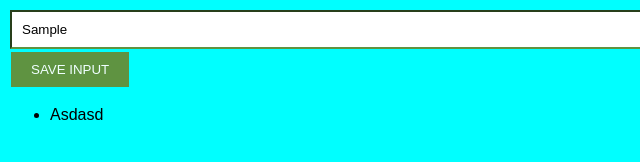
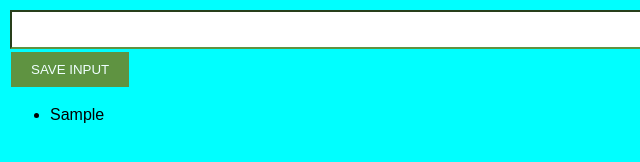
Before and after one commit to HYSAA/Lead-Tracker-Chrome-Extension, a plain HTML site: page index.html in a window 1280 px wide. Both pictures are taken after typing "Sample" into the empty fields and a click on the button "SAVE INPUT". Shown: the full height of the page, 0-640 px from the left. Drawn offline with Linux system fonts and the light colour scheme.

Commit message:
input btn updated

```diff
--- a/ChromeExtension.js
+++ b/ChromeExtension.js
@@ -1,28 +1,23 @@
-let myLeads = ["Asdasd"]
+let myLeads = []
 const btn = document.getElementById("input-btn")
 const inputEl = document.getElementById("input-el")
 const ulEl = document.getElementById("ul-el")
 
 btn.addEventListener("click", function () {
     myLeads.push(inputEl.value)
-    console.log(myLeads)
+    inputEl.value=""
+    renderLeads()
 })
 
 
-// 1. Create a variable, listItems, to hold all the HTML for the list items
-// Assign it to an empty string to begin with
-let listItems=""
+const renderLeads = () => {
+let listItems=" "
 for (let i = 0; i < myLeads.length; i++) {
-       // 2. Add the item to the listItems variable instead of the ulEl.innerHTML
-
-    ulEl.innerHTML += "<li>" + myLeads[i]+ "</li>"
-    ulEl.innerHTML += "<ul>" + listItems + "</ul>"
-    // 3. Render the listItems inside the unordered list using ulEl.innerHTML
-    //other way to implement
-    // create element
-    // set text content
-    // append to ul
+   listItems += "<li>" + myLeads[i]+ "</li>"
+   console.log(listItems)
+}
+ulEl.innerHTML=listItems
+}
     // const list=document.createElement('list')
     // list.textContent=myLeads[i]
     // ulEl.append(list)
-}
```
Also changed, not shown: index.html (+0 -6 lines).
